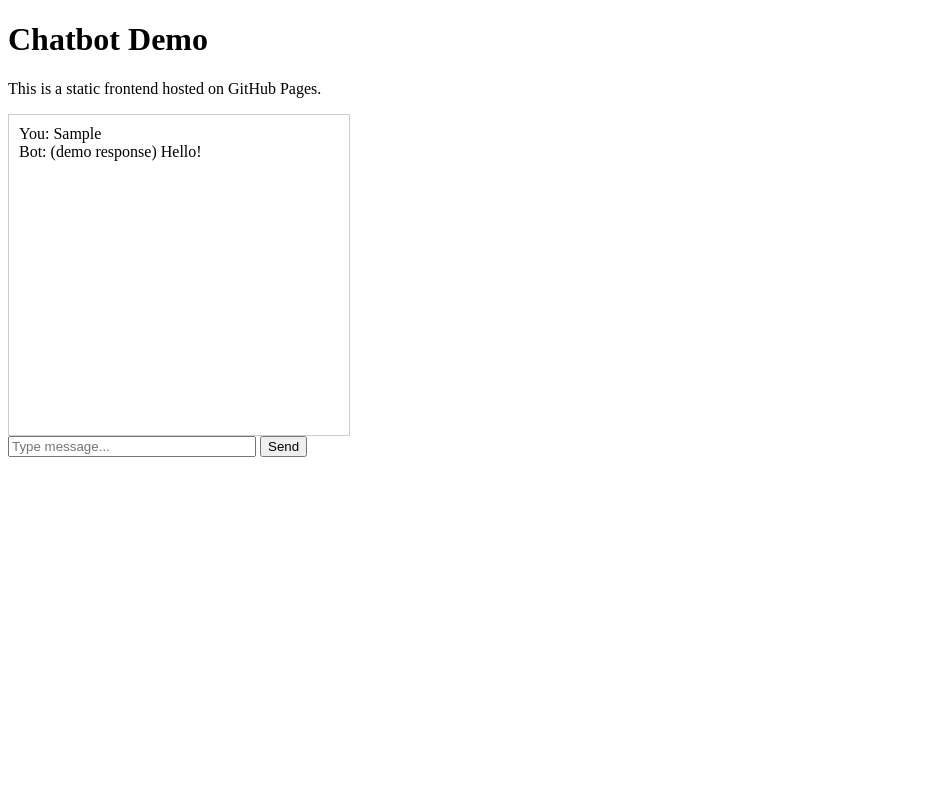
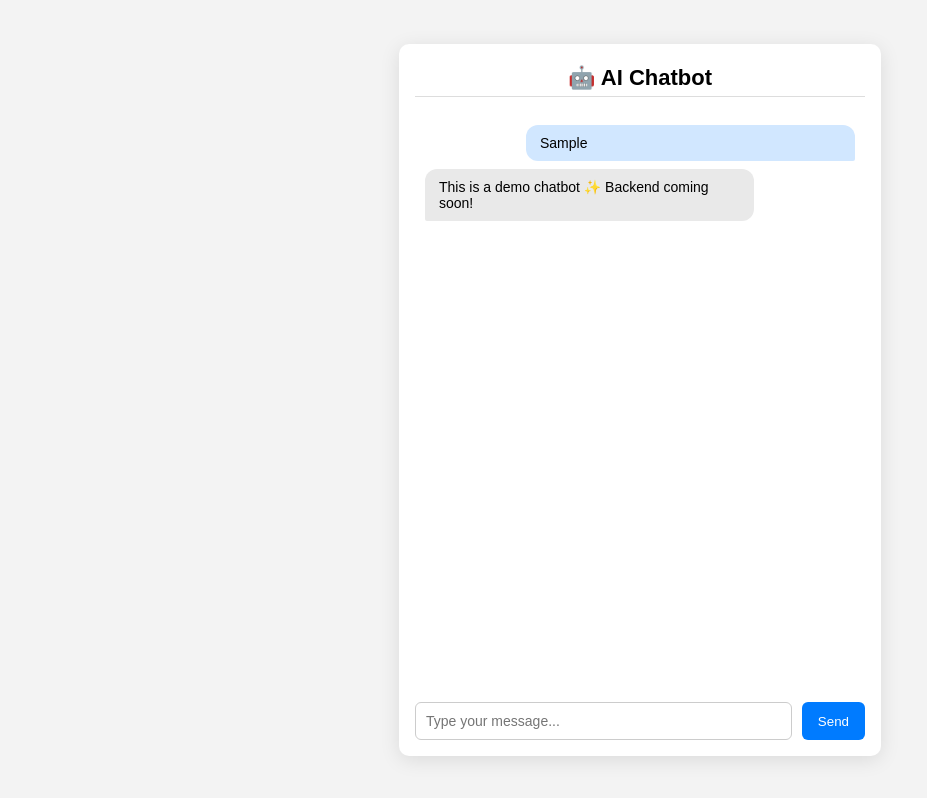
Before and after one commit to samruddhibansode24-coder/Build-Your-Own-AI-Clone_HiDevs, a plain HTML site: page index.html in a window 1280 px wide. Both pictures are taken after typing "Sample" into the empty fields and a click on the button "Send". Shown: the whole page, without its empty margins (0-927 px from the left). Drawn offline with Linux system fonts and the light colour scheme.

Commit message:
Update index.html

```diff
--- a/index.html
+++ b/index.html
@@ -1,33 +1,131 @@
-<!doctype html>
-<html>
+<!DOCTYPE html>
+<html lang="en">
 <head>
-  <meta charset="utf-8"/>
-  <meta name="viewport" content="width=device-width,initial-scale=1"/>
-  <title>My Chatbot (Demo)</title>
+  <meta charset="UTF-8" />
+  <meta name="viewport" content="width=device-width, initial-scale=1.0" />
+  <title>AI Chatbot</title>
+
+  <style>
+    body {
+      margin: 0;
+      font-family: Arial, sans-serif;
+      background: #f3f3f3;
+      display: flex;
+      align-items: center;
+      justify-content: center;
+      height: 100vh;
+    }
+
+    .chat-container {
+      width: 90%;
+      max-width: 450px;
+      background: #fff;
+      padding: 16px;
+      border-radius: 10px;
+      box-shadow: 0 4px 20px rgba(0,0,0,0.1);
+      display: flex;
+      flex-direction: column;
+      height: 85vh;
+    }
+
+    .chat-header {
+      font-size: 22px;
+      font-weight: bold;
+      text-align: center;
+      padding: 5px 0;
+      border-bottom: 1px solid #ddd;
+    }
+
+    .chat-box {
+      flex: 1;
+      overflow-y: auto;
+      padding: 10px;
+      margin: 10px 0;
+    }
+
+    .msg {
+      max-width: 70%;
+      padding: 10px 14px;
+      margin: 8px 0;
+      border-radius: 12px;
+      font-size: 14px;
+    }
+
+    .user {
+      background: #d1e7ff;
+      margin-left: auto;
+      border-bottom-right-radius: 2px;
+    }
+
+    .bot {
+      background: #e9e9e9;
+      margin-right: auto;
+      border-bottom-left-radius: 2px;
+    }
+
+    .input-area {
+      display: flex;
+      gap: 10px;
+    }
+
+    input {
+      flex: 1;
+      padding: 10px;
+      border: 1px solid #ccc;
+      border-radius: 6px;
+      font-size: 14px;
+    }
+
+    button {
+      padding: 10px 16px;
+      border: none;
+      background: #007bff;
+      color: white;
+      cursor: pointer;
+      border-radius: 6px;
+    }
+
+    button:hover {
+      background: #005fcc;
+    }
+  </style>
 </head>
+
 <body>
-  <h1>Chatbot Demo</h1>
-  <p>This is a static frontend hosted on GitHub Pages.</p>
+  <div class="chat-container">
+    <div class="chat-header">🤖 AI Chatbot</div>
 
-  <!-- Example chat area (static) -->
-  <div id="chat" style="border:1px solid #ccc;padding:10px;width:320px;height:300px;overflow:auto"></div>
+    <div id="chat" class="chat-box"></div>
 
-  <!-- Example input -->
-  <input id="msg" placeholder="Type message..." style="width:240px"/>
-  <button onclick="send()">Send</button>
+    <div class="input-area">
+      <input id="msg" placeholder="Type your message..." />
+      <button onclick="send()">Send</button>
+    </div>
+  </div>
 
   <script>
-    function add(text){ const d=document.getElementById('chat'); d.innerHTML += '<div>'+text+'</div>'; d.scrollTop=d.scrollHeight; }
-    function send(){
-      const t=document.getElementById('msg').value;
-      if(!t) return;
-      add('You: ' + t);
-      // If you had a backend API, you'd call it here.
-      // Example (uncomment & configure your API URL):
-      // fetch('https://your-backend.example.com/api/chat',{method:'POST',headers:{'Content-Type':'application/json'},body:JSON.stringify({msg:t})})
-      //  .then(r=>r.json()).then(data=>add('Bot: '+data.reply)).catch(e=>add('Error: '+e));
-      add('Bot: (demo response) Hello!'); // placeholder
-      document.getElementById('msg').value='';
+    const chat = document.getElementById("chat");
+
+    function addMessage(text, sender) {
+      const div = document.createElement("div");
+      div.className = "msg " + sender;
+      div.innerText = text;
+      chat.appendChild(div);
+      chat.scrollTop = chat.scrollHeight;
+    }
+
+    function send() {
+      const input = document.getElementById("msg");
+      const text = input.value.trim();
+      if (!text) return;
+
+      addMessage(text, "user");
+      input.value = "";
+
+      // Demo bot response
+      setTimeout(() => {
+        addMessage("This is a demo chatbot ✨ Backend coming soon!", "bot");
+      }, 300);
     }
   </script>
 </body>
```
